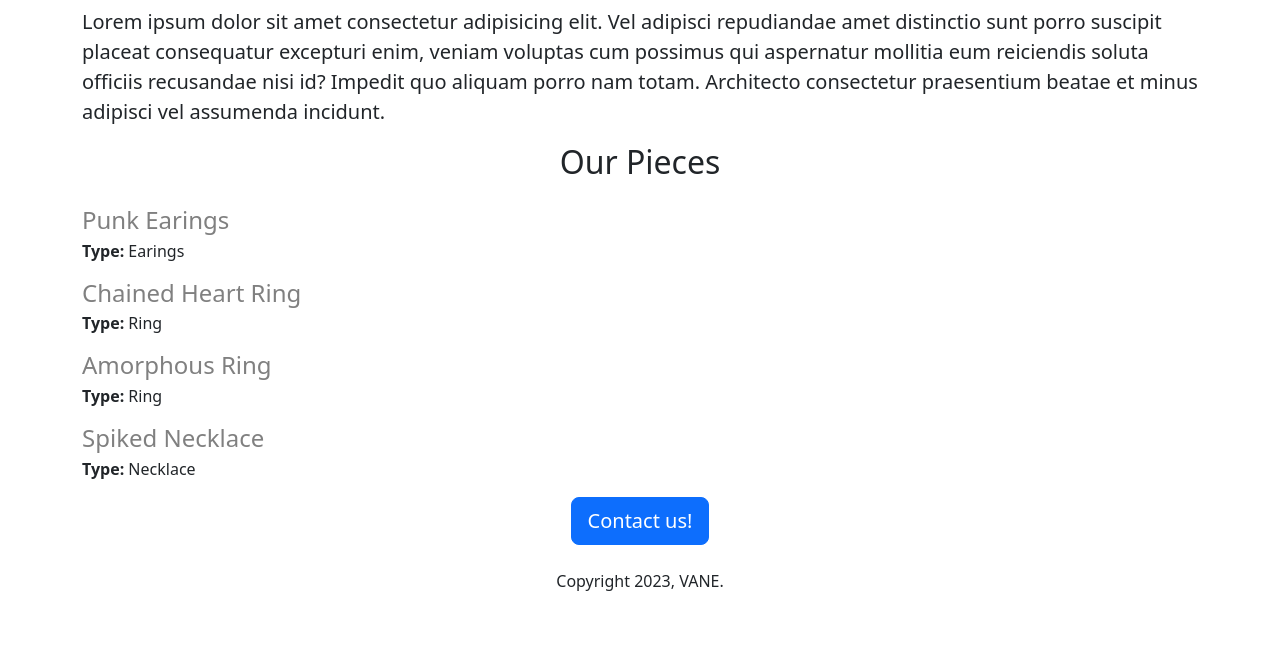
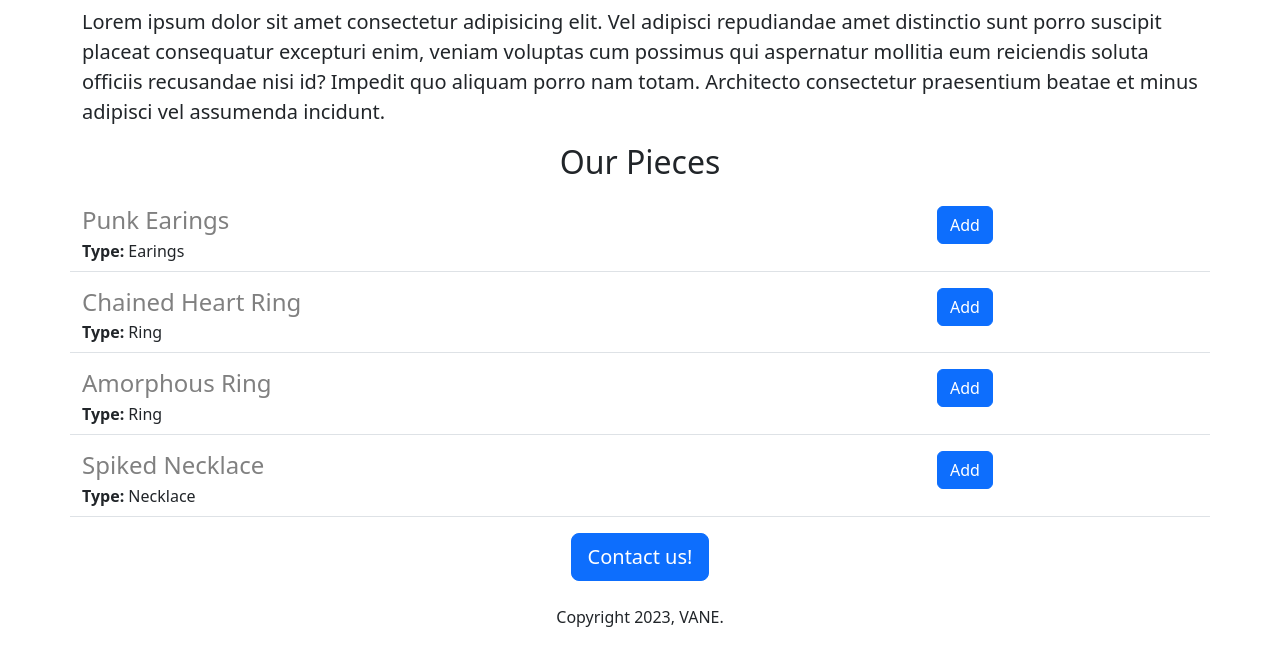
Before and after one commit to aidensane/sample-careers-website, a Flask app: page / in a window 1280 px wide. Shown: the part 479-1124 px from the top of the page. Before the commit the page ends 1070 px from the top, so only its background shows below. Run offline with Flask 3, Linux system fonts and the light colour scheme.

Commit message:
rendered dynamic dat

```diff
--- a/templates/piece-items.html
+++ b/templates/piece-items.html
@@ -1,5 +1,6 @@
-<div style="margin-bottom: 16px;">
-    <h4 style="color: grey; margin-bottom: 4px">{{piece['name']}}</h4>
+<div class="border-bottom row" style="margin-bottom: 16px; padding-bottom: 8px">
+    <div class="col-9">
+        <h4 style="color: grey; margin-bottom: 4px;">{{piece['name']}}</h4>
         <div>
             <b>Type:</b> {{piece['type']}}
         </div>
@@ -9,3 +10,7 @@
         </div>
         {% endif %}
     </div>
+    <div class="col-3">
+        <button type="button" class="btn btn-primary">Add</button>
+    </div>
+</div>
```
Lines whose indentation alone changed are shown as unchanged.
